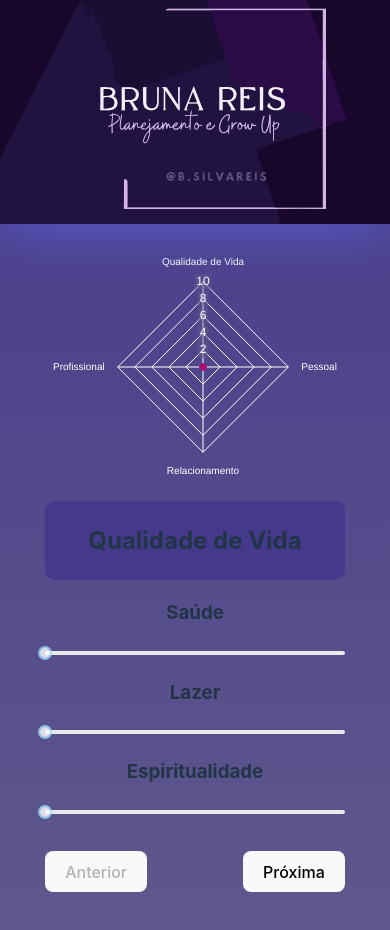
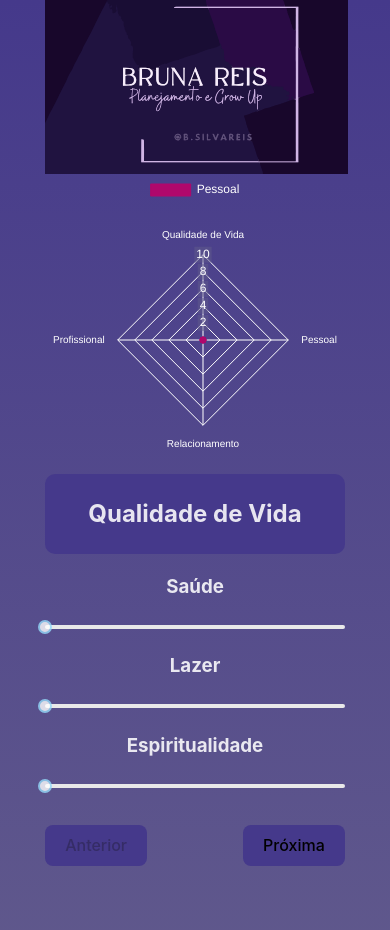
Before and after one commit to Lindennerd/pesquisa-bruna, a React (Vite) app: page / in a window 390 px wide. Shown: the top 930 px of the page. Built offline with nearby package versions, Linux system fonts and the light colour scheme.

Commit message:
mobile design

```diff
--- a/src/index.css
+++ b/src/index.css
@@ -63,31 +63,26 @@
   outline: 4px auto -webkit-focus-ring-color;
 }
 
-@media (prefers-color-scheme: light) {
-  :root {
-    color: #213547;
-    background-color: #ffffff;
-  }
-  a:hover {
-    color: #747bff;
-  }
-  button {
-    background-color: #f9f9f9;
-  }
-}
 
 @media screen and (max-width: 600px) {
+  body {
+    place-items: start;
+  }
+  #root {
+    padding: 0;
+    margin: 0 auto;
+  }
+  #app {
+    padding: 0;
+    margin: 0 auto;
+  }
   body {
     margin: 0;
   }
   .logo {
-    position: absolute;
-    top: 0;
-    left: 0;
+    display: flex;
+    width: 101%;
     height: auto;
-  }
-  #app {
-    margin-top: 5em;
   }
   h1 {
     font-size: 2.4em;
```
